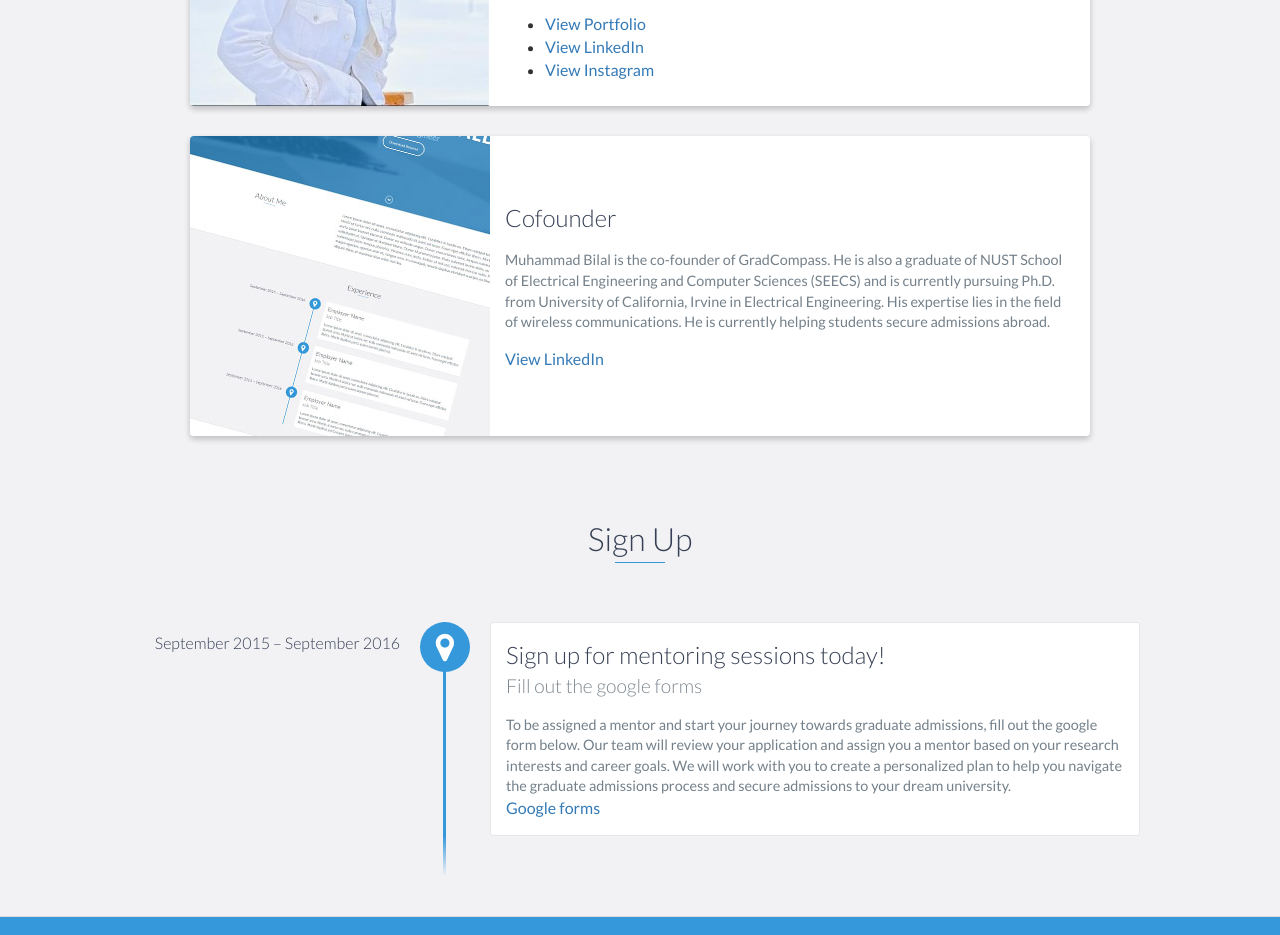
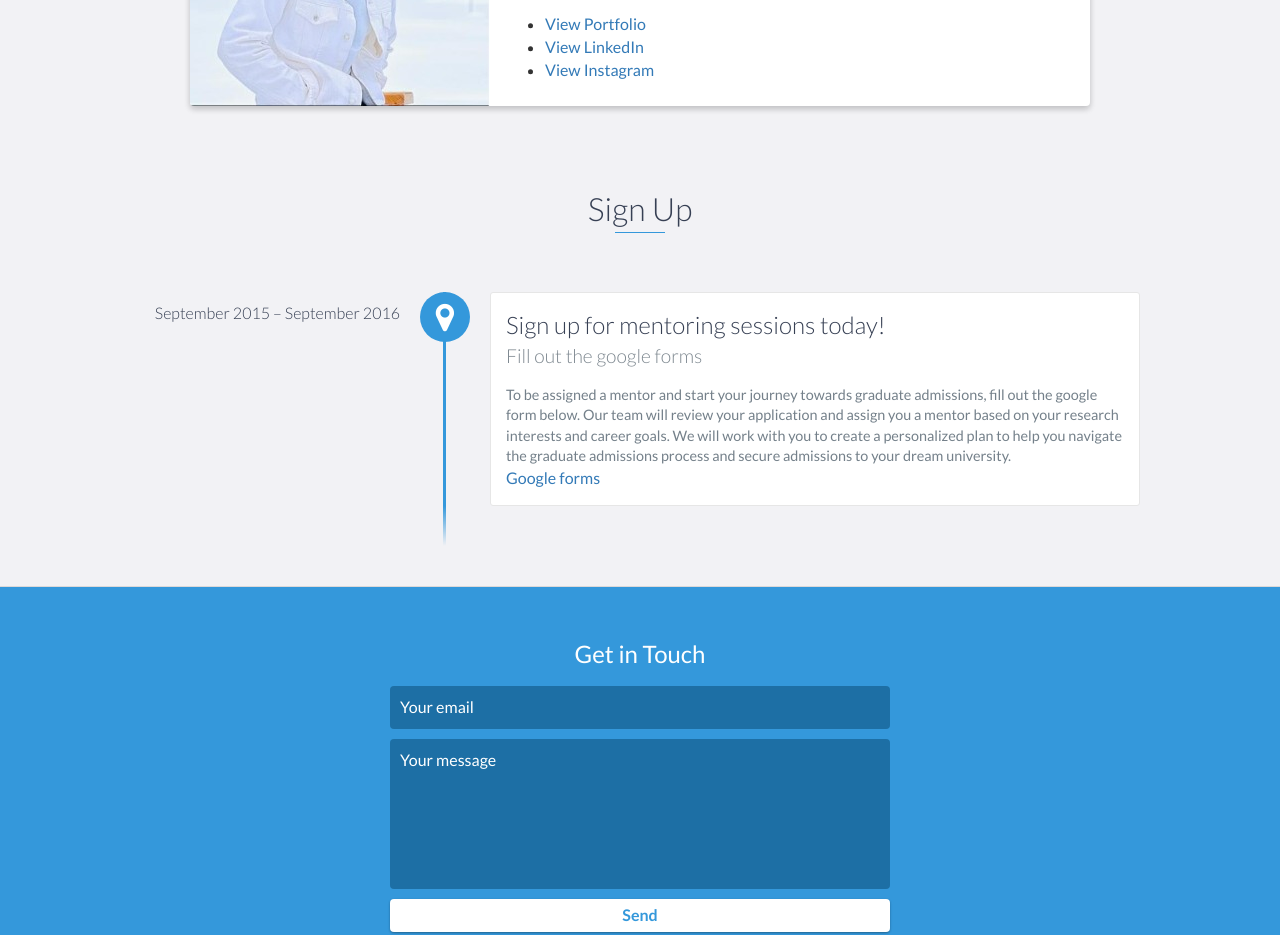
Before and after one commit to GradCompas/GradCompas.github.io, a website: page index.html in a window 1280 px wide. Shown: the part 3240-4175 px from the top of the page. Drawn offline with nearby package versions, Linux system fonts and the light colour scheme.

Commit message:
Added some shit

```diff
--- a/index.html
+++ b/index.html
@@ -175,6 +175,7 @@
     </div>
     <!-- End #projects -->
 
+
     <div id="mentors" class="background-alt">
         <h2 class="heading">Mentors</h2>
         <div class="container">
@@ -200,22 +201,6 @@
                                 <a href="https://www.instagram.com/_ahmedmohsinn/">View Instagram</a>
                             </li>
                         </ul>
-                    </div>
-                    <!-- End .project-info -->
-                </div>
-                <!-- End .project -->
-
-                <div class="project shadow-large">
-                    <div class="project-image">
-                        <img src="images/project.jpg" />
-                    </div>
-                    <!-- End .project-image -->
-                    <div class="project-info">
-                        <h3>Cofounder</h3>
-                        <p>
-                            Muhammad Bilal is the co-founder of GradCompass. He is also a graduate of NUST School of Electrical Engineering and Computer Sciences (SEECS) and is currently pursuing Ph.D. from University of California, Irvine in Electrical Engineering. His expertise lies in the field of wireless communications. He is currently helping students secure admissions abroad.
-                        </p>
-                        <a href="https://www.linkedin.com/in/muhammad-bilal-a5a4b0135/">View LinkedIn</a>
                     </div>
                     <!-- End .project-info -->
                 </div>
```
